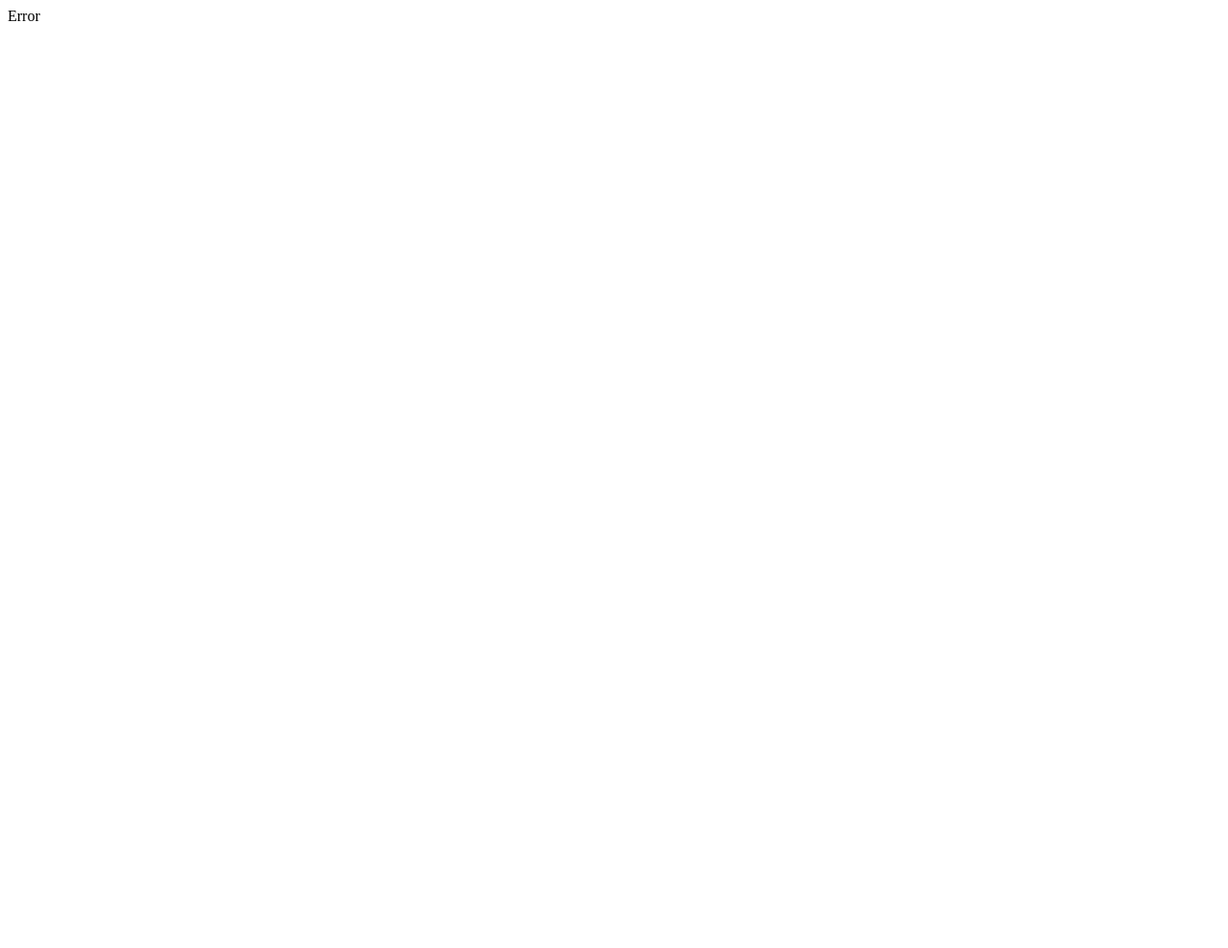
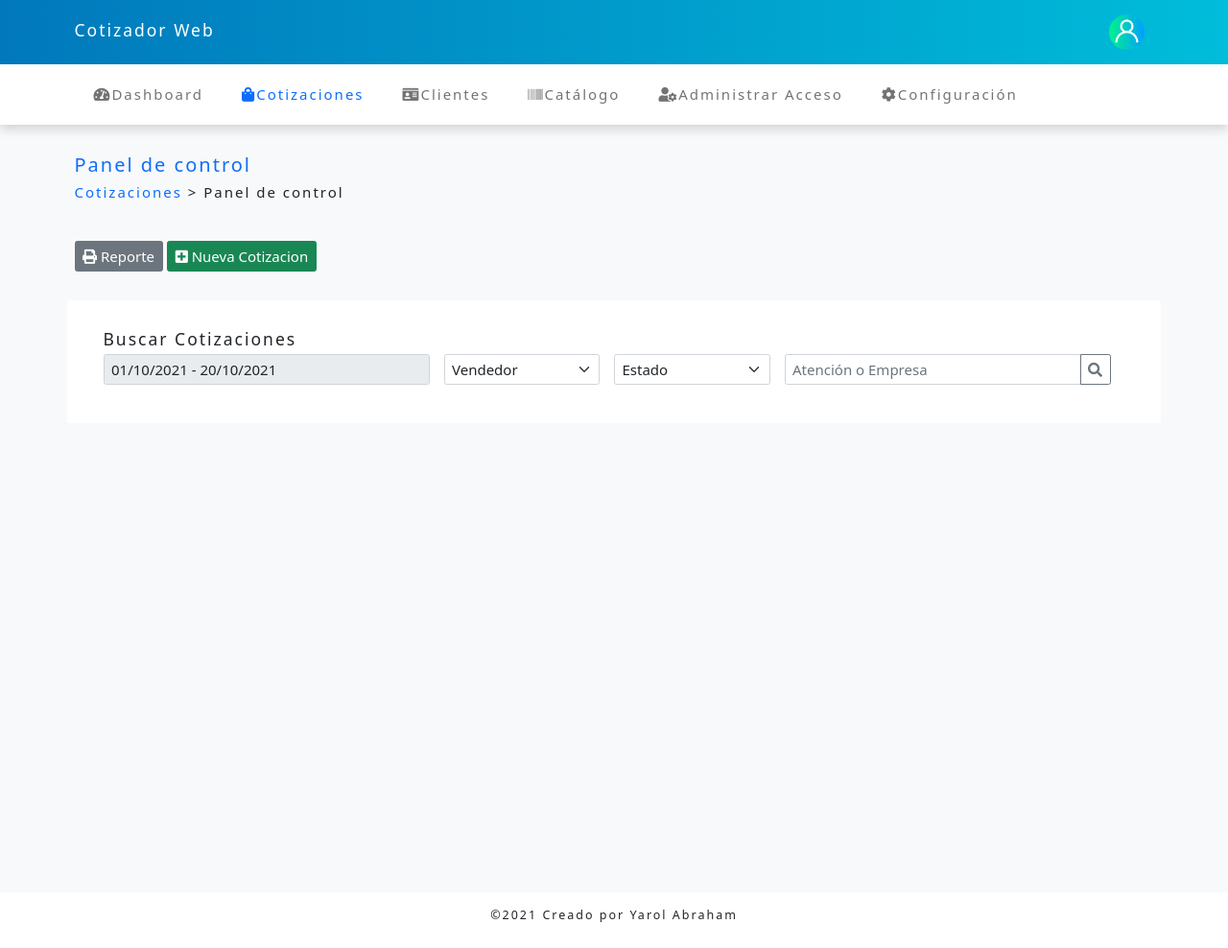
Before and after one commit to Yarol-Abraham/Cotizador, a PHP site: page /cotizador/cotizaciones/index in a window 1280 px wide. Before the commit the page is almost empty. Shown: the whole page at 96% size. Before the commit the page ends 22 px from the top, so only its background shows below. Run offline with PHP 8.4, Linux system fonts and the light colour scheme; some libraries are stand-ins or nearby versions.

Commit message:
update dashboard

```diff
--- /dev/null
+++ b/controllers/CotizacionesController.php
@@ -0,0 +1,17 @@
+<?php
+
+namespace Controllers;
+
+use MVC\Router;
+
+class CotizacionesController
+{
+
+    static public function index(Router $router)
+    {
+        $router->render("pages/cotizaciones", [
+            "page" => "Cotizaciones",
+            "active" => "Cotizaciones"
+        ]);
+    }
+}
--- a/controllers/DashboardController.php
+++ b/controllers/DashboardController.php
@@ -7,7 +7,7 @@ use MVC\Router;
 class DashboardController
 {
 
-    static public function dashboard(Router $router)
+    static public function index(Router $router)
     {
         $resumen = [
             "cotizaciones" => [
@@ -37,9 +37,9 @@ class DashboardController
             ]
         ];
 
-        $router->render("dashboard/dashboard", [
+        $router->render("pages/dashboard", [
             "page" => "Dashboard",
-            "active" => true,
+            "active" => "Dashboard",
             "resumen" => $resumen
         ]);
     }
--- a/index.php
+++ b/index.php
@@ -4,10 +4,13 @@ require './includes/app.php';
 
 use MVC\Router;
 use Controllers\DashboardController;
+use Controllers\CotizacionesController;
 use Controllers\ErrorController;
 
 $router = new Router();
-
-$router->get("/dashboard/index", [DashboardController::class, "dashboard"]);
+//rutas
+$router->get("/dashboard/index", [DashboardController::class, "index"]);
+$router->get("/cotizaciones/index", [CotizacionesController::class, "index"]);
+// pagina de error
 $router->get("/error/inicio", [ErrorController::class, 'error']);
 $router->routes();
--- a/package.json
+++ b/package.json
@@ -13,5 +13,8 @@
   "license": "ISC",
   "devDependencies": {
     "parcel": "^2.0.0-rc.0"
+  },
+  "dependencies": {
+    "gridjs": "^5.0.2"
   }
 }
--- a/views/layout/footer.php
+++ b/views/layout/footer.php
@@ -1,4 +1,4 @@
-<footer class="bg-white py-5 ">
+<footer class="bg-white py-4">
     <div class="container">
         <div class="row">
             <div class="col-12 d-flex justify-content-center align-items-center">
--- a/views/layout/header.php
+++ b/views/layout/header.php
@@ -12,7 +12,7 @@
 </head>
 
 <body>
-    <header class="header p-3">
+    <header class="header p-4">
         <div class="container">
             <div class="row d-flex flex-row">
                 <div class="col-6 d-flex justify-content-start align-items-center">
--- a/views/layout/navbar.php
+++ b/views/layout/navbar.php
@@ -1,15 +1,15 @@
-<nav class="navbar navbar-expand-lg navbar-light bg-white shadow p-3">
+<nav class="navbar navbar-expand-lg navbar-light bg-white shadow p-4">
     <div class="container">
         <button class="navbar-toggler" type="button" data-bs-toggle="collapse" data-bs-target="#navbarNavAltMarkup" aria-controls="navbarNavAltMarkup" aria-expanded="false" aria-label="Toggle navigation">
             <span class="navbar-toggler-icon"></span>
         </button>
         <div class="collapse navbar-collapse w-100" id="navbarNavAltMarkup">
             <div class="navbar-nav">
-                <a class="nav-link <?php echo $active ? "active text-primary" : "" ?> mx-4 fs-4 d-flex flex-row md:justify-content-center align-items-center" aria-current="page" href="#">
+                <a class="nav-link <?php echo $active == "Dashboard" ? "active text-primary" : "" ?> mx-4 fs-4 d-flex flex-row md:justify-content-center align-items-center" aria-current="page" href="/cotizador/dashboard/index">
                     <i class="fas fa-tachometer-alt"></i>
                     <span> Dashboard</span>
                 </a>
-                <a class="nav-link  mx-4 fs-4 d-flex flex-row md:justify-content-center  align-items-center" href="#">
+                <a class="nav-link <?php echo $active == "Cotizaciones" ? "active text-primary" : "" ?> mx-4 fs-4 d-flex flex-row md:justify-content-center  align-items-center" href="/cotizador/cotizaciones/index">
                     <i class="fas fa-shopping-bag"></i>
                     <span>Cotizaciones</span>
                 </a>
--- a/views/layout/title.php
+++ b/views/layout/title.php
@@ -1,8 +1,8 @@
-<div class="container">
+<div class="container mb-5">
     <div class="row">
         <div class="ms:col-12 md:col-6">
             <h3 class="fw-normal fs-2 text-primary">Panel de control</h3>
-            <p class="fs-5 fw-light"><span class="text-primary"><?php echo $page ?></span> > Panel de control</p>
+            <p class="fs-4 fw-light"><span class="text-primary"><?php echo $page ?></span> > Panel de control</p>
         </div>
     </div>
 </div>
--- /dev/null
+++ b/views/pages/cotizaciones.php
@@ -0,0 +1,55 @@
+<!---------- navbar ---------->
+<?php require __DIR__ . "/../layout/navbar.php";  ?>
+
+<main class="bg-light py-5 vh-100">
+    <!---------- title ---------->
+    <?php require __DIR__ . "/../layout/title.php";  ?>
+    <!---------- content ---------->
+    <div class="container">
+        <div class="row mb-5">
+            <div class="col">
+                <button type="button" class="btn btn-secondary fs-4">
+                    <i class="fas fa-print"></i>
+                    Reporte
+                </button>
+                <button type="button" class="btn btn-success  fs-4">
+                    <i class="fas fa-plus-square"></i>
+                    Nueva Cotizacion
+                </button>
+            </div>
+        </div>
+        <div class="row bg-white rounded p-5">
+
+            <h3>Buscar Cotizaciones</h3>
+            <form class="row">
+                <div class="col-sm-12 col-md-4">
+                    <input type="text" name="daterange" id="daterange" value="01/10/2021 - 20/10/2021" class="form-control daterange fs-4" readonly="">
+                </div>
+                <div class="col-sm-12 col-md-2">
+                    <select class="form-select fs-4" aria-label="Default select example">
+                        <option selected>Vendedor</option>
+                        <option value="1">One</option>
+                        <option value="2">Two</option>
+                        <option value="3">Three</option>
+                    </select>
+                </div>
+                <div class="col-sm-12 col-md-2">
+                    <select class="form-select fs-4" aria-label="Default select example">
+                        <option selected>Estado</option>
+                        <option value="1">One</option>
+                        <option value="2">Two</option>
+                        <option value="3">Three</option>
+                    </select>
+                </div>
+                <div class="col-sm-12 col-md-4">
+                    <div class="input-group mb-3">
+                        <input class="form-control fs-4" type="text" placeholder="Atención o Empresa" aria-label="buscar">
+                        <button class="btn btn-outline-secondary fs-4" type="button">
+                            <i class="fas fa-search"></i>
+                        </button>
+                    </div>
+                </div>
+            </form>
+        </div>
+    </div>
+</main>
```
Also changed, not shown: views/pages/dashboard.php (renamed from views/dashboard/dashboard.php, +4 -6 lines), package-lock.json.
